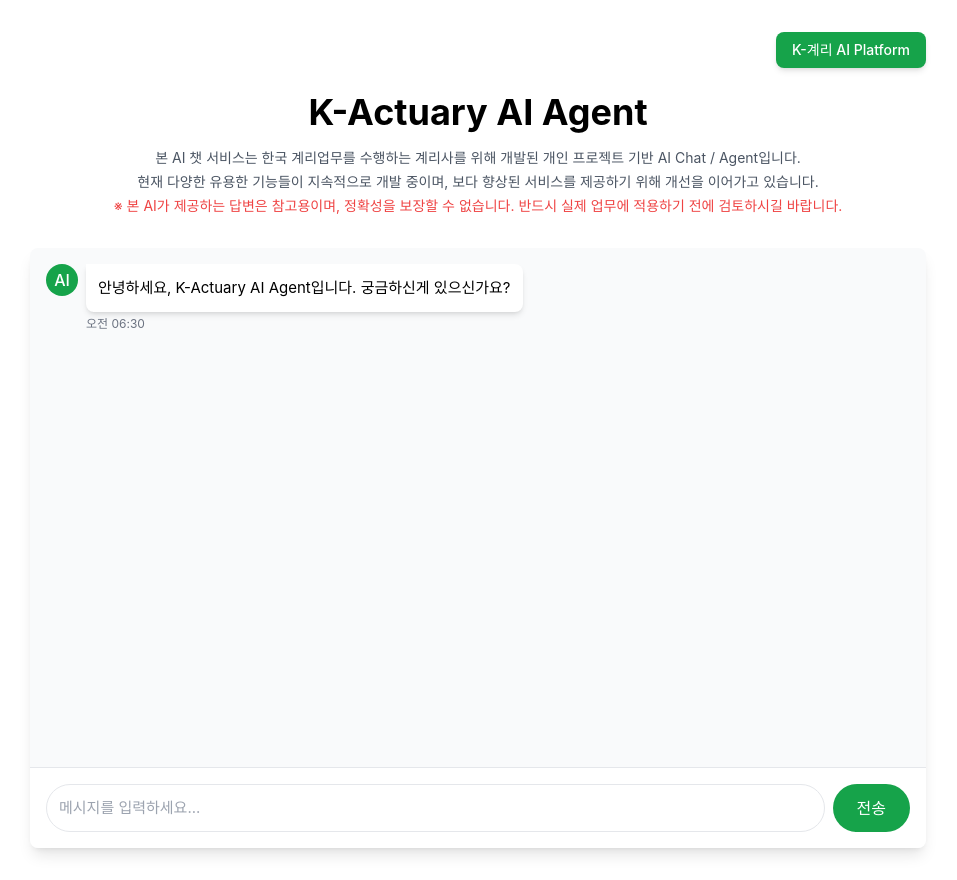
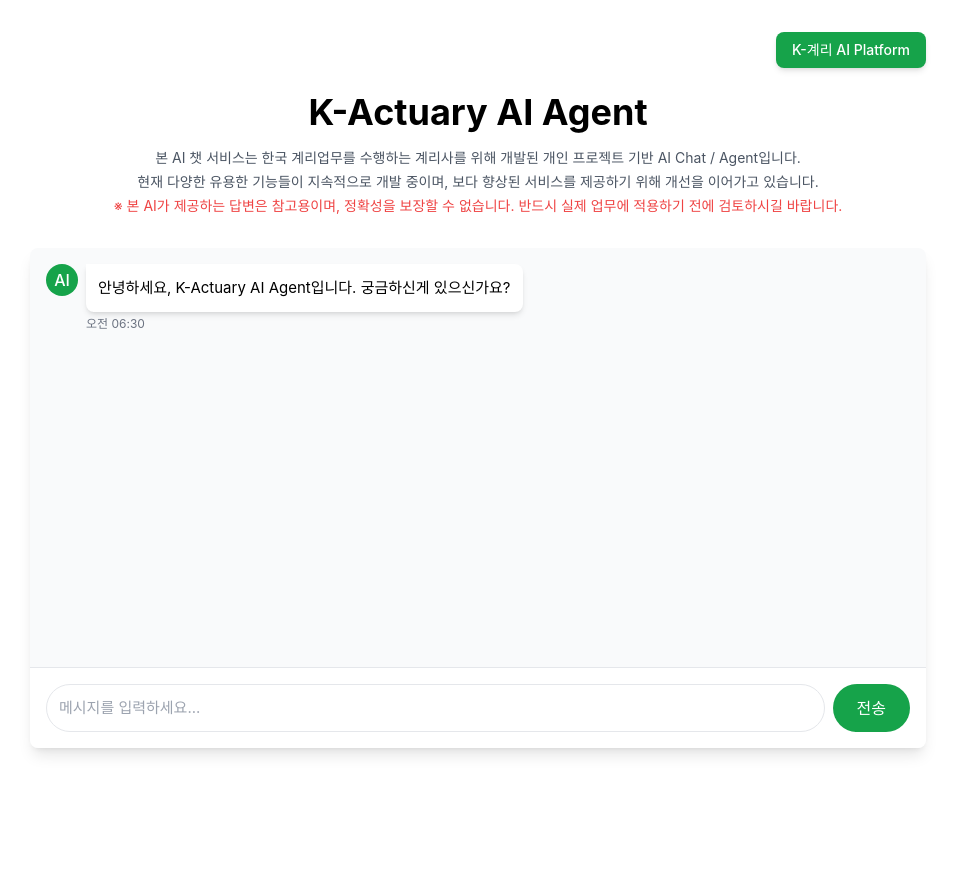
Before and after one commit to chrischangminlee/K_Actuary_AI_Agent, a Next.js app: page /K_Actuary_AI_Agent/ in a window 1280 px wide. Shown: the whole page, without its empty margins (162-1119 px from the left). After the commit the page ends 800 px from the top, so only its background shows below. Built offline with nearby package versions, Linux system fonts and the light colour scheme; a web font is replaced by a local one.

Commit message:
Fix chat input to stick to viewport bottom

```diff
--- a/src/components/ChatInterface.tsx
+++ b/src/components/ChatInterface.tsx
@@ -97,10 +97,10 @@ export default function ChatInterface() {
   };
 
   return (
-    <div className="flex flex-col h-[600px] bg-gray-50 rounded-lg shadow-lg relative">
-      <div className="absolute inset-0 pt-4 pb-[76px] flex flex-col">
-        <div className="flex-1 overflow-y-auto px-4">
-          <div className="space-y-4">
+    <div className="flex flex-col h-[calc(100vh-300px)] bg-gray-50 rounded-lg shadow-lg">
+      {/* 메시지 영역 */}
+      <div className="flex-1 overflow-y-auto px-4 pt-4">
+        <div className="space-y-4 pb-4">
           {messages.map((message, index) => (
             <div
               key={index}
@@ -142,9 +142,10 @@ export default function ChatInterface() {
           ))}
         </div>
       </div>
-      </div>
-      <div className="absolute bottom-0 left-0 right-0">
-        <form onSubmit={handleSubmit} className="p-4 border-t bg-white rounded-b-lg">
+
+      {/* 입력창 영역 - 항상 하단에 고정 */}
+      <div className="sticky bottom-0 left-0 right-0 bg-white border-t rounded-b-lg">
+        <form onSubmit={handleSubmit} className="p-4">
           <div className="flex gap-2">
             <input
               type="text"
```
Lines whose indentation alone changed are shown as unchanged.
